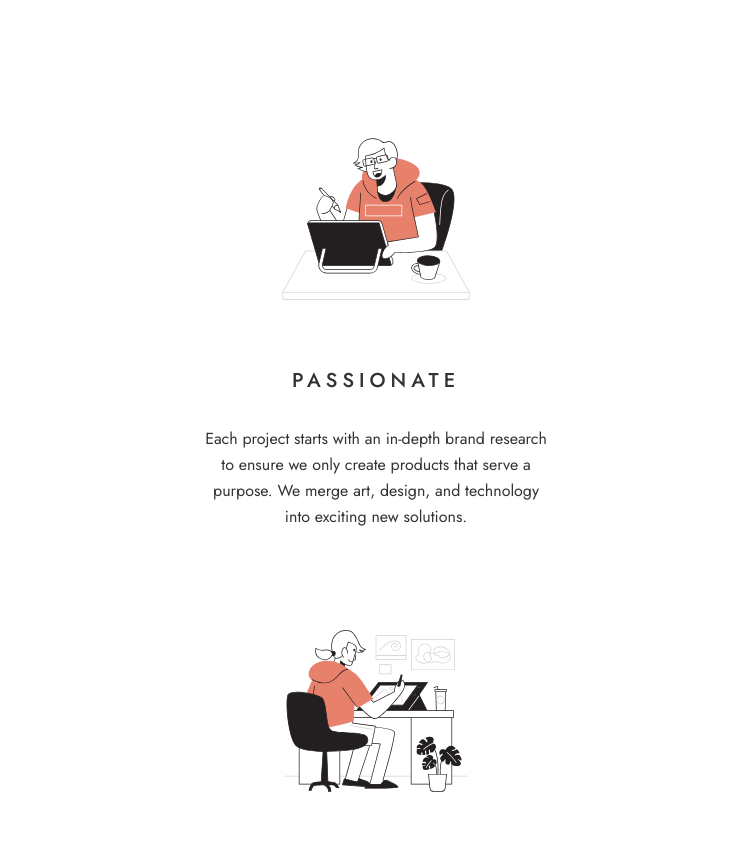
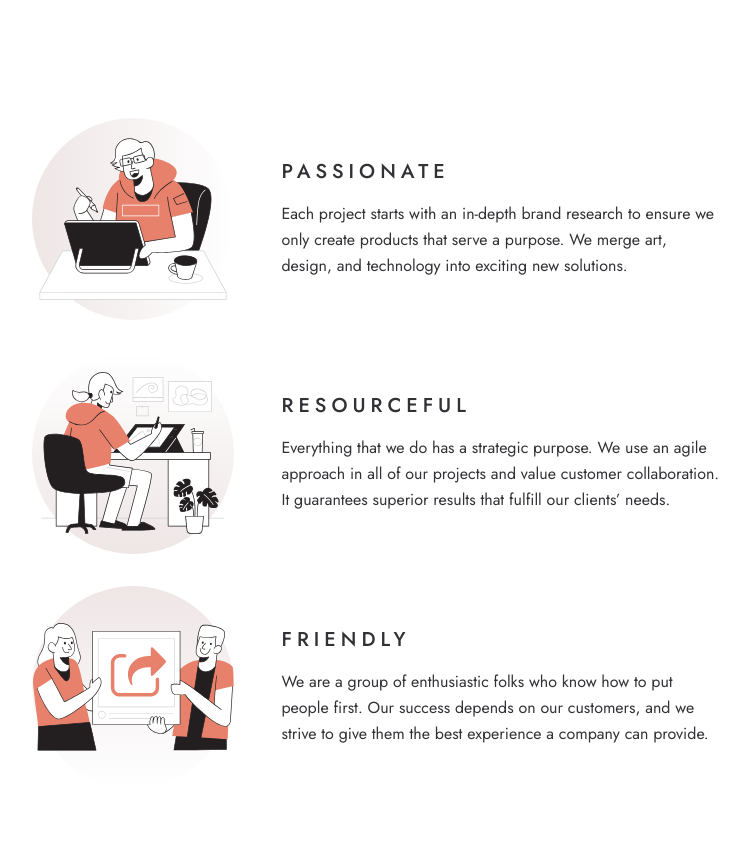
Before and after one commit to richieAiello/designo-website, a React (Vite) app: page / in a window 1280 px wide. Shown: the part 1918-2780 px from the top of the page, without its empty margins (264-1013 px from the left). Built offline with nearby package versions, Linux system fonts and the light colour scheme.

Commit message:
Styles for section qualities on tablet.

```diff
--- a/src/components/main/qualities-section/Quality.js
+++ b/src/components/main/qualities-section/Quality.js
@@ -6,7 +6,7 @@ import friendly from "../../../assets/home/desktop/illustration-friendly.svg";
 export default function Quality(props) {
   return (
     <div className="qualities__wrapper">
-      <div className="qualities__context">
+      <div className={`qualities__context qualities__context--${props.mod}`}>
         <h3 className="qualities__heading bold">
           {props.passionate && "Passionate"}
           {props.resourceful && "Resourceful"}
--- a/src/components/nav/Nav.js
+++ b/src/components/nav/Nav.js
@@ -32,7 +32,6 @@ export default function Nav() {
     !menuVisibile ?
     setAnimateIn(true) :
     setAnimateOut(true);
-
   }
 
   return (
--- a/src/main.scss
+++ b/src/main.scss
@@ -156,6 +156,7 @@ $gradient-location: #5D0202;
 
   @media(min-width: 768px) {
     height: 9.6875rem;
+    position: unset;
 
     &__menu {
       display: block;
@@ -300,7 +301,7 @@ $gradient-location: #5D0202;
   }
 
   @media(min-width: 768px) {
-    margin-top: 9.6875rem;
+    margin-top: 0;
     border-radius: 0.9375rem;
 
     &--home {
@@ -540,6 +541,7 @@ $gradient-location: #5D0202;
     flex-direction: column;
     align-items: center;
     text-align: center;
+    position: relative;
 
     &:nth-of-type(2) {
       margin-block: 5rem
@@ -550,6 +552,49 @@ $gradient-location: #5D0202;
     color: $dark-grey;
     max-width: 350px;
     margin-inline: auto;
+
+    &::before {
+      content: '';
+      display: block;
+      height: 202px;
+      width: 202px;
+      border-radius: 100vw;
+      opacity: 20.27%;
+      position: absolute;
+      z-index: 1;
+      top: 0;
+      left: 0;
+      right: 0;
+      margin-inline: auto;
+    }
+
+    &--passionate {
+      &::before {
+        background-image:
+          linear-gradient(
+            to left, rgba($gradient-location, 0.01%), rgba($gradient-location, 49.76%)
+          );
+      }
+    }
+
+    &--resourceful {
+
+      &::before {
+        background-image:
+          linear-gradient(
+            to bottom, rgba($gradient-location, 0.01%), rgba($gradient-location, 49.76%)
+          );
+      }
+    }
+
+    &--friendly {
+      &::before {
+        background-image:
+          linear-gradient(
+            to top, rgba($gradient-location, 0.01%), rgba($gradient-location, 49.76%)
+          );
+      }
+    }
   }
 
   &__heading {
@@ -568,6 +613,43 @@ $gradient-location: #5D0202;
   &__icon {
     order: -1;
     margin-bottom: 3rem;
+    position: relative;
+    z-index: 2;
+  }
+
+  @media(min-width: 768px) {
+    padding-bottom: 20.6875rem;
+
+    &__wrapper {
+      flex-direction: row;
+      justify-content: space-between;
+      text-align: left;
+
+      &:nth-of-type(2) {
+        margin-block: 2rem
+      }
+    }
+
+    &__context {
+      padding-left: 3rem;
+      max-width: unset;
+      margin-inline: unset;
+
+      &::before {
+        bottom: 0;
+        right: unset;
+        margin-inline: unset;
+        margin-block: auto;
+      }
+    }
+
+    &__heading {
+      margin-bottom: 1rem;
+    }
+
+    &__icon {
+      margin-bottom: 0;
+    }
   }
 }
 
--- a/src/routes/Home.js
+++ b/src/routes/Home.js
@@ -36,6 +36,7 @@ export default function Home() {
               art, design, and technology into exciting new solutions.`
             }
             passionate={true}
+            mod="passionate"
           />
           <Quality
             text={
@@ -44,6 +45,7 @@ export default function Home() {
               It guarantees superior results that fulfill our clients’ needs.`
             }
             resourceful={true}
+            mod="resourceful"
           />
           <Quality
             text={
@@ -52,6 +54,7 @@ export default function Home() {
               strive to give them the best experience a company can provide.`
             }
             friendly={true}
+            mod="friendly"
           />
         </section>
         <YourProject />
```
